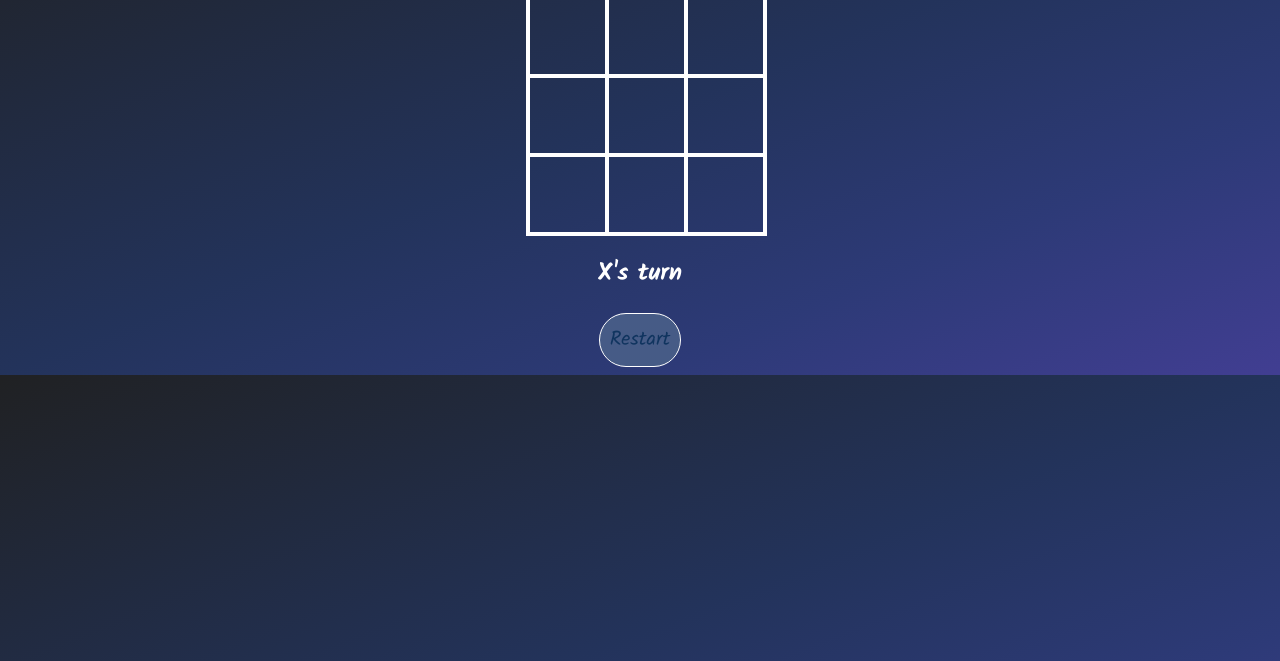
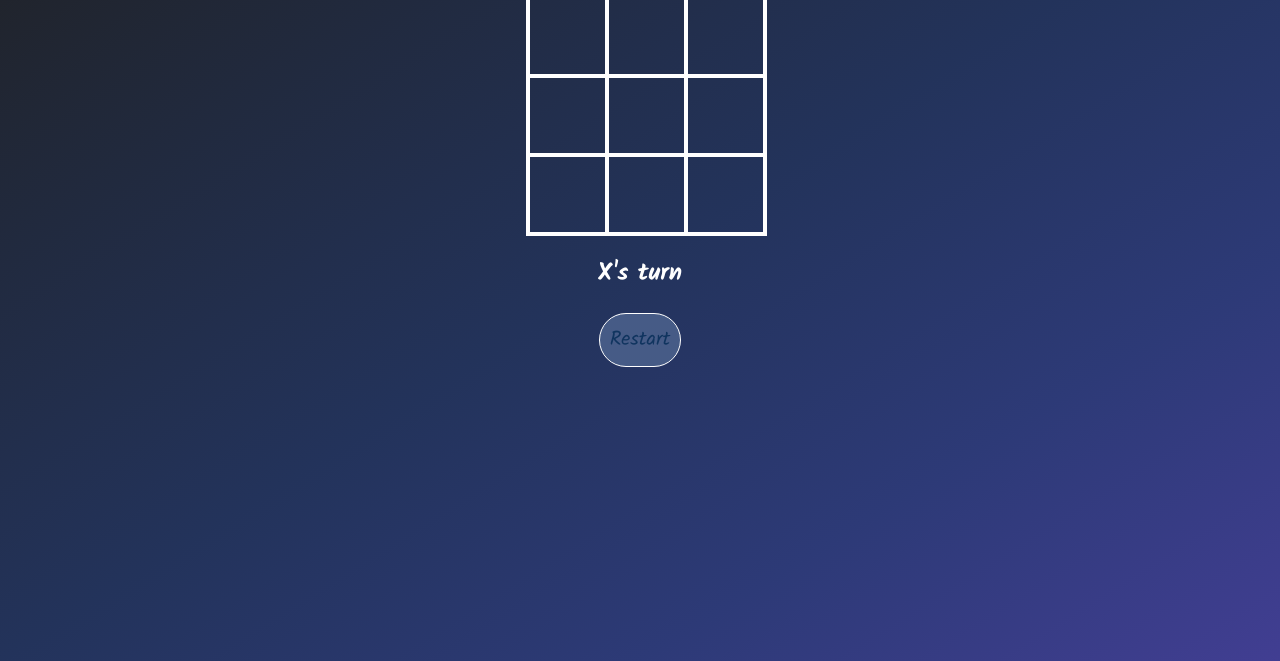
Before and after one commit to motech99/tic-tac-toe, a plain HTML site: page index.html in a window 1280 px wide. Shown: the part 139-800 px from the top of the page. Drawn offline with Linux system fonts and the light colour scheme.

Commit message:
Update style.css
Updated html height to remove background color being duplicated

```diff
--- a/style.css
+++ b/style.css
@@ -6,6 +6,9 @@
     font-family: 'Kalam', cursive;
     color: white;
 }
+html {
+    height: 100%
+    }
 
 h1 {
     font-size: 60px;
```
